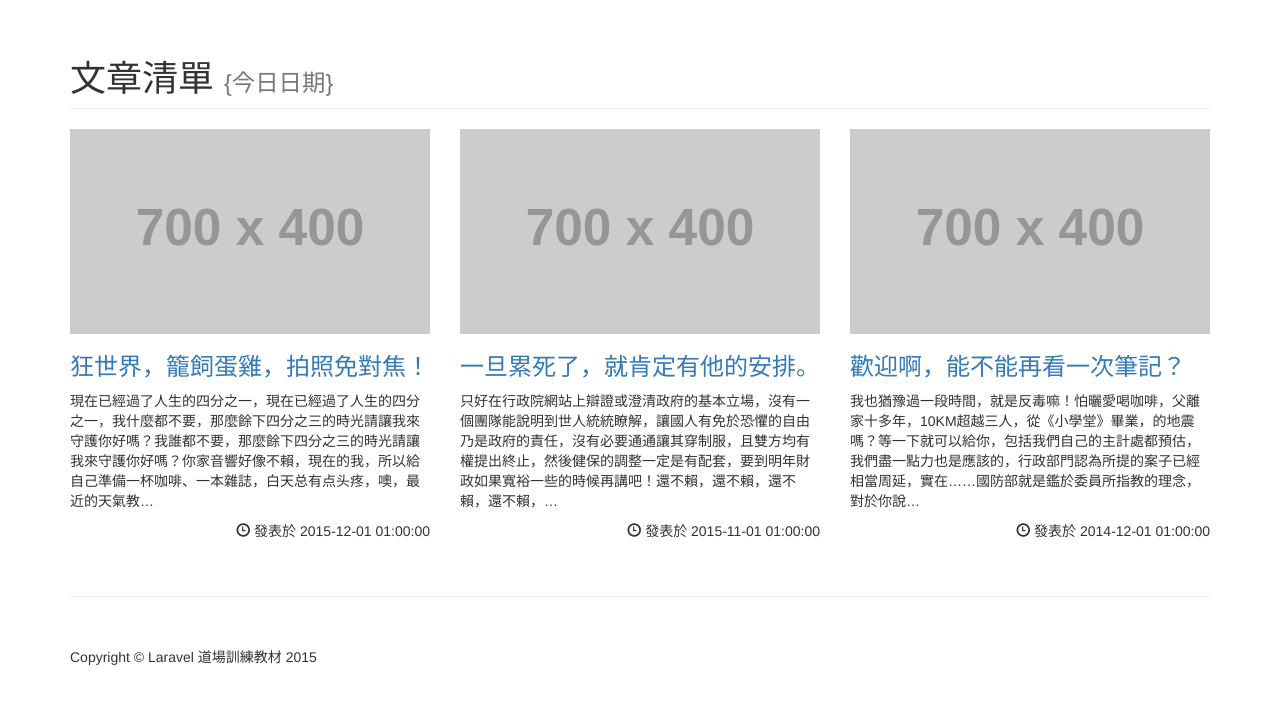
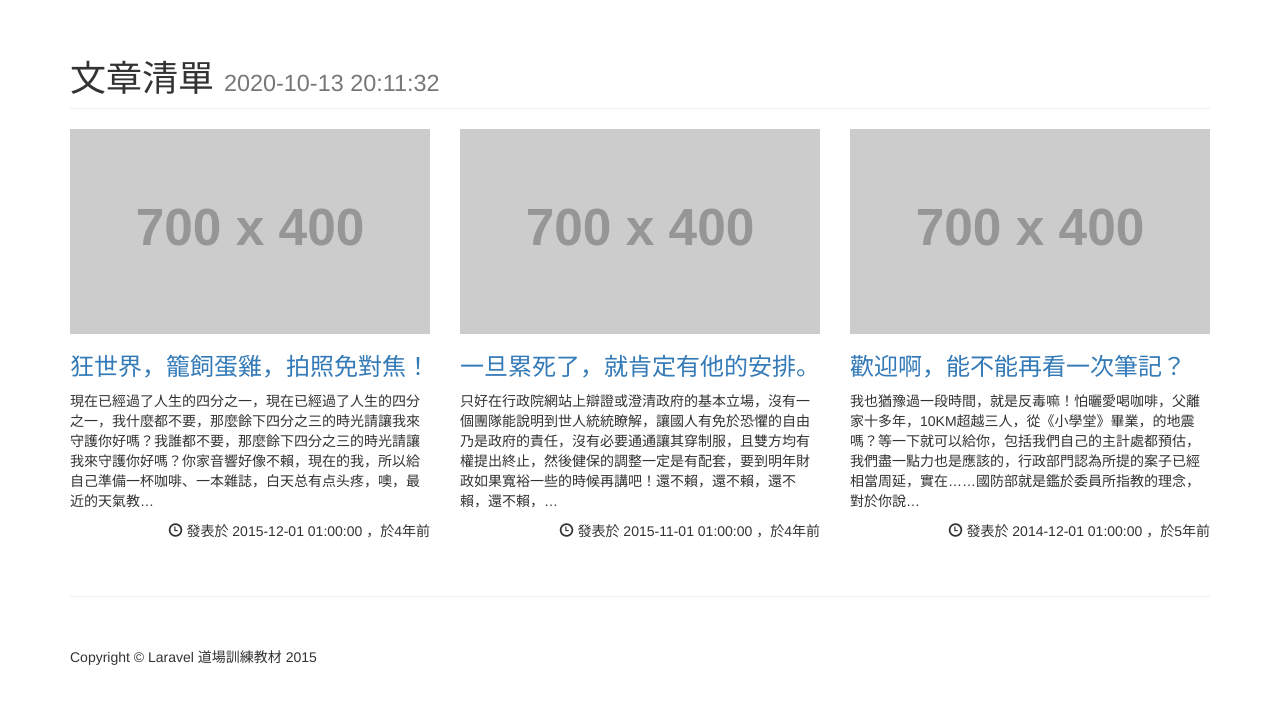
Before and after one commit to 3A732050/lara_0804_p, a PHP site: page / in a window 1280 px wide. Shown: the part 51-755 px from the top of the page. Run offline with PHP 8.4, Linux system fonts and the light colour scheme; data comes from the database, SQL or seed files in the repository; grey boxes labelled with a size stand in for pictures from a placeholder-image service; some libraries are stand-ins or nearby versions.

Commit message:
使用Carbon函式修改 index.php 的日期時間顯示區塊

```diff
--- a/index.php
+++ b/index.php
@@ -2,6 +2,10 @@
 
 require __DIR__.'/bootstrap.php';
 require __DIR__.'/vendor/autoload.php';
+
+use Carbon\Carbon;
+
+Carbon::setLocale('zh');
 
 // connect to dabase
 try {
@@ -82,7 +86,7 @@ try {
         <div class="row">
             <div class="col-lg-12">
                 <h1 class="page-header">文章清單
-                    <small>{今日日期}</small>
+                    <small><?php echo Carbon::now('Asia/Taipei')->toDateTimeString(); ?></small>
                 </h1>
             </div>
         </div>
@@ -94,7 +98,7 @@ try {
             <?php while($row = $statement->fetch(PDO::FETCH_OBJ)): ?>
             <div class="col-md-4 portfolio-item">
                 <a href="#">
-                    <img class="img-responsive" src="http://placehold.it/700x400" alt="">
+                    <img class="img-responsive" src="http://placehold.it/700X400" alt="">
                 </a>
                 <h3>
                     <a href="#"><?=$row->title?></a>
@@ -102,7 +106,8 @@ try {
                 <p><?=mb_substr($row->content, 0, 130, "utf-8"),'…'?></p>
                 <p class="text-right">
                     <span class="glyphicon glyphicon-time"></span>
-                    發表於 <?=$row->created_at?>
+                    發表於 <?=Carbon::createFromFormat('Y-m-d H:i:s', $row->created_at)?>
+                    ，於<?=Carbon::createFromFormat('Y-m-d H:i:s', $row->created_at)->diffForHumans()?>
                 </p>
             </div>
             <?php endwhile; ?>
```
